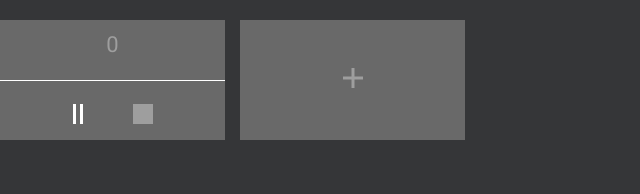
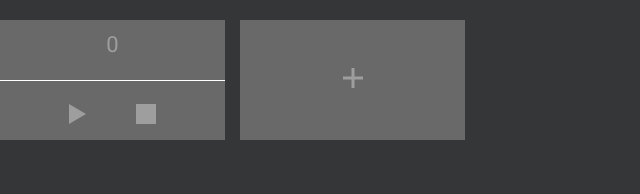
Before and after one commit to SmDancho/timer-vue, a Vue app: page / in a window 1280 px wide. Both pictures are taken after a click on the element 112 px from the left and 80 px from the top of the page. Shown: the top 194 px of the page, without its empty margins (0-640 px from the left). Built offline with nearby package versions, Linux system fonts and the light colour scheme.

Commit message:
first commit

```diff
--- a/src/App.vue
+++ b/src/App.vue
@@ -64,12 +64,12 @@ export default {
           <div class="controllers">
             <div class="start" @click="handleStart(index)">
               <img
-                :src="'src/assets/pauseActive.svg'"
+                :src="timer[index].isActive ? '../src/assets/pause.svg' : '../src/assets/play.svg'"
               />
             </div>
             <div class="reset" @click="handleREset(index)">
               <img
-                :src="timer[index].isActive ? 'src/assets/resetActive.svg' : 'src/assets/reset.svg'"
+                :src="timer[index].isActive ? '../src/assets/resetActive.svg' : '../src/assets/reset.svg'"
               />
             </div>
           </div>
```
